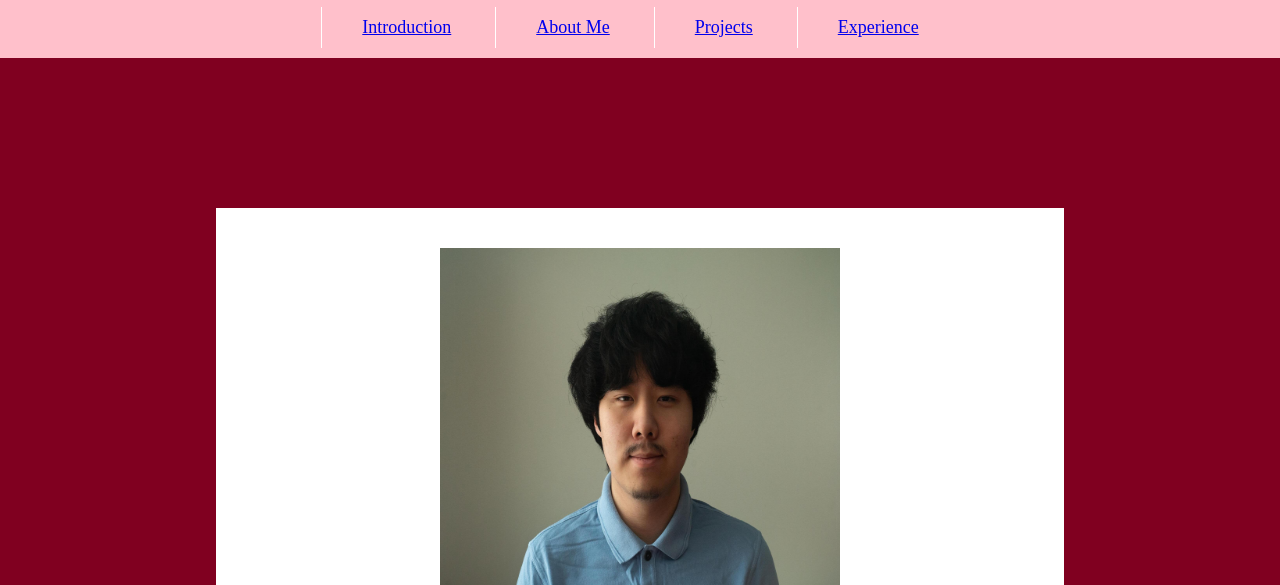
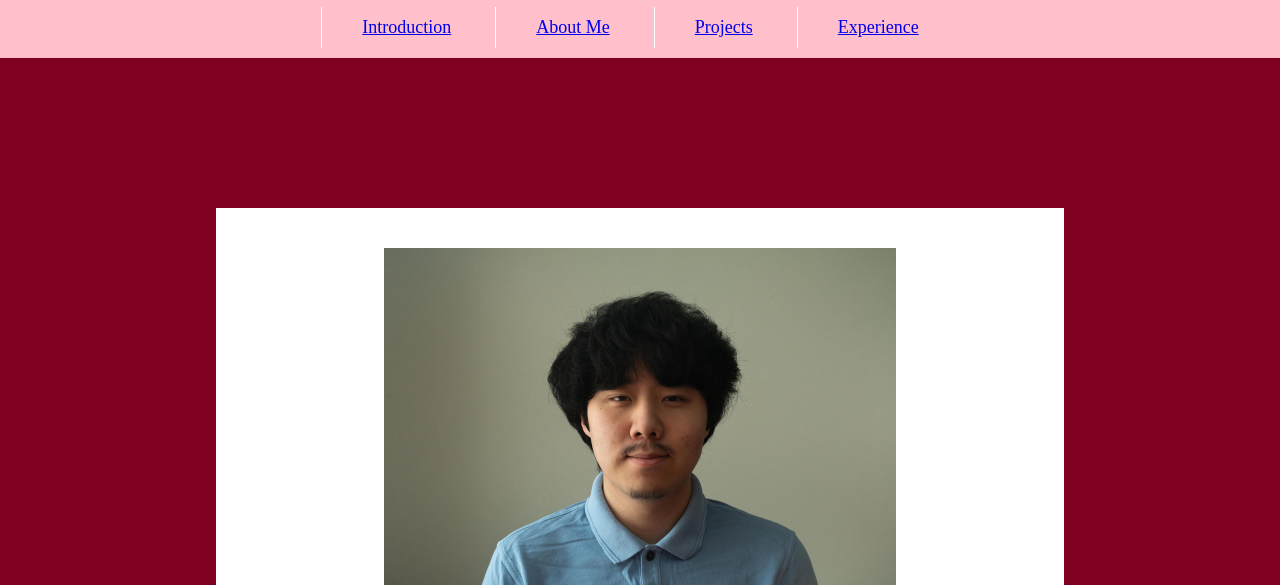
Before and after one commit to hkim41/hkim41.github.io, a plain HTML site: page index.html in a window 1280 px wide. Shown: the part 103-688 px from the top of the page. Drawn offline with Linux system fonts and the light colour scheme.

Commit message:
Update index.html

```diff
--- a/index.html
+++ b/index.html
@@ -15,8 +15,7 @@
   <div class="box">
   <section id="introduction">
 	<div class='container'>
-	<img src="assets/img/signal-2023-03-09-16-23-30-310.jpg" alt="Headshot"  width="400"
-		height="500" class='resize_fit_center'>
+	<img src="assets/img/signal-2023-03-09-16-23-30-310.jpg" alt="Headshot" class='resize_fit_center'>
 	</div>
     <h1>Welcome to my personal website.</h1>
     <p>I am a Computer Science student eager to expand my skillset and gain experience in programming.</p>
```
